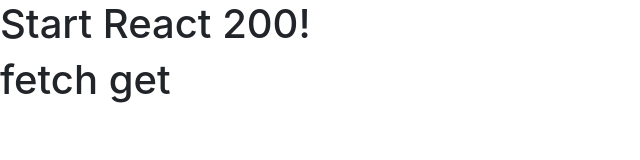
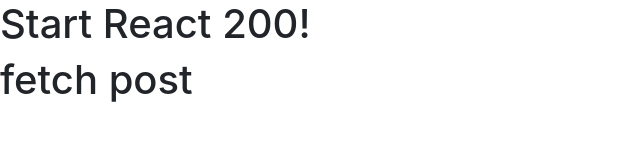
Before and after one commit to hws522/react-200, a React (Create React App) app in the folder client/: page / in a window 1280 px wide. Shown: the top 160 px of the page, without its empty margins (0-640 px from the left). Built offline with nearby package versions, Linux system fonts and the light colour scheme; no server answers; the HTML template or start-up script is replaced by a standard one.

Commit message:
fetch post 호출하기

```diff
--- a/client/src/App.js
+++ b/client/src/App.js
@@ -1,11 +1,11 @@
 import React from 'react';
-import FetchGet from './R059_FetchGet'
+import FetchPost from './R060_FetchPost'
 
 function App() {
   return (
     <div>
       <h1>Start React 200!</h1>
-      <FetchGet/>
+      <FetchPost/>
     </div>
   );
 }
--- /dev/null
+++ b/client/src/R060_FetchPost.js
@@ -0,0 +1,23 @@
+import React, { Component } from 'react';
+
+class R060_FetchPost extends Component {
+  componentDidMount = async () => {
+    const response = await fetch('http://date.jsontest.com/', {
+      method: 'POST',
+      headers: {
+      'Content-Type': 'application/json',
+      },
+      body: { a:"react", b:200 },
+    });
+    const body = await response.json();
+    alert(body.date)
+  }
+
+  render() {
+    return (
+        <h1>fetch post</h1>
+    )
+  }
+}
+
+export default R060_FetchPost;
```
Also changed, not shown: 1 other file (tests, documents, lock files or other folders).
